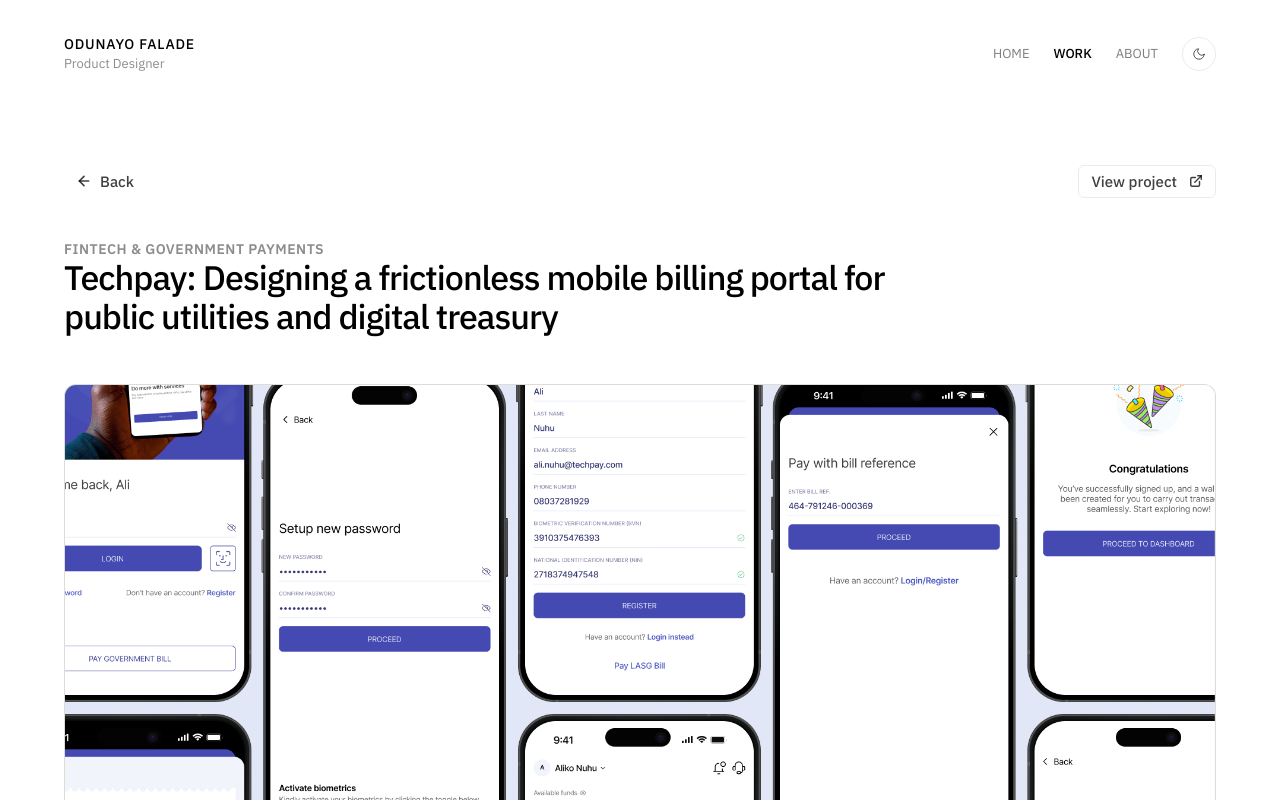
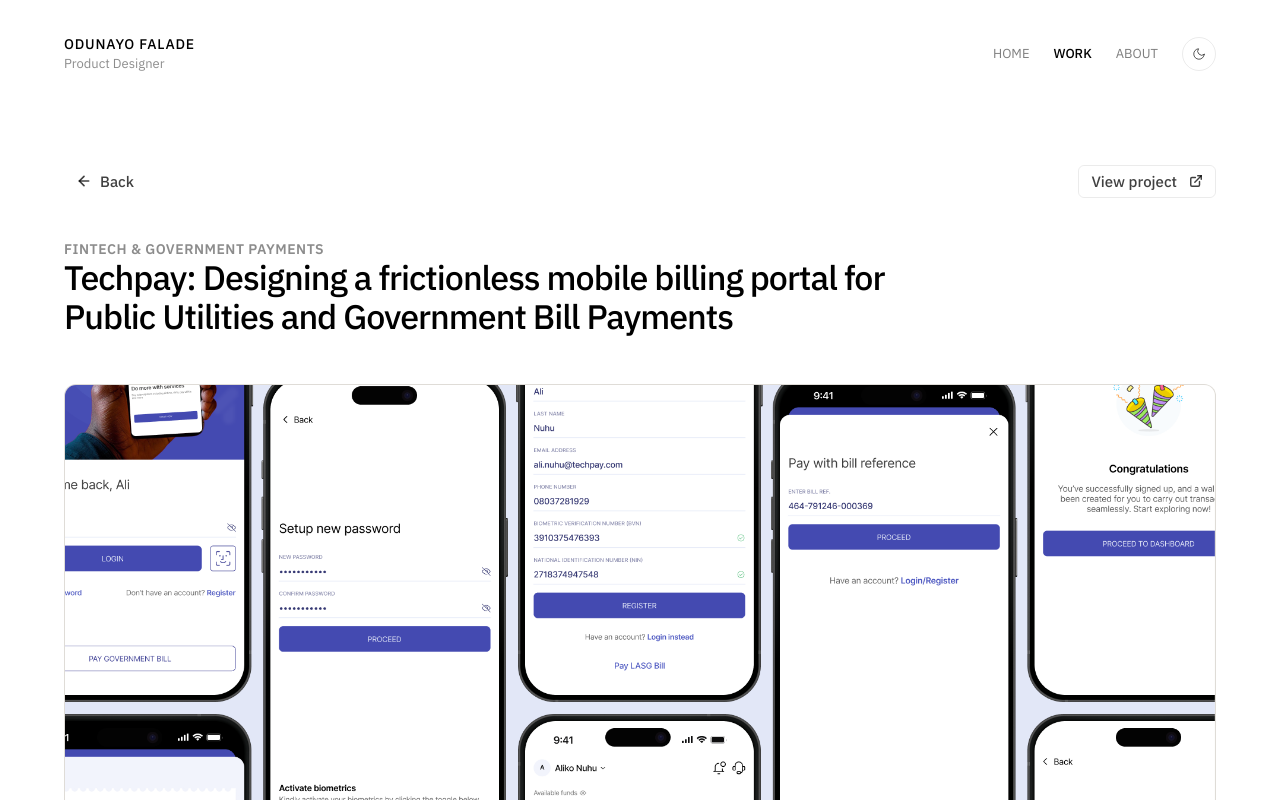
Before and after one commit to AniFUD/portfolio-project, a React (Vite) app: page /selected-work/techpay in a window 1280 px wide. Shown: the top 800 px of the page. Built offline with nearby package versions, Linux system fonts and the light colour scheme.

Commit message:
auto-sync: modifications on 2026-07-12 12:59:48

```diff
--- a/src/pages/case-studies/TechpayCaseStudy.jsx
+++ b/src/pages/case-studies/TechpayCaseStudy.jsx
@@ -29,7 +29,7 @@ export default function TechpayCaseStudy() {
       {/* Case Study Header */}
       <header className="case-study-title-block">
         <span className="case-study-eyebrow">Fintech & Government Payments</span>
-        <h1 className="case-study-title">Techpay: Designing a frictionless mobile billing portal for public utilities and digital treasury</h1>
+        <h1 className="case-study-title">Techpay: Designing a frictionless mobile billing portal for Public Utilities and Government Bill Payments</h1>
       </header>
 
       {/* Hero Image */}
```
